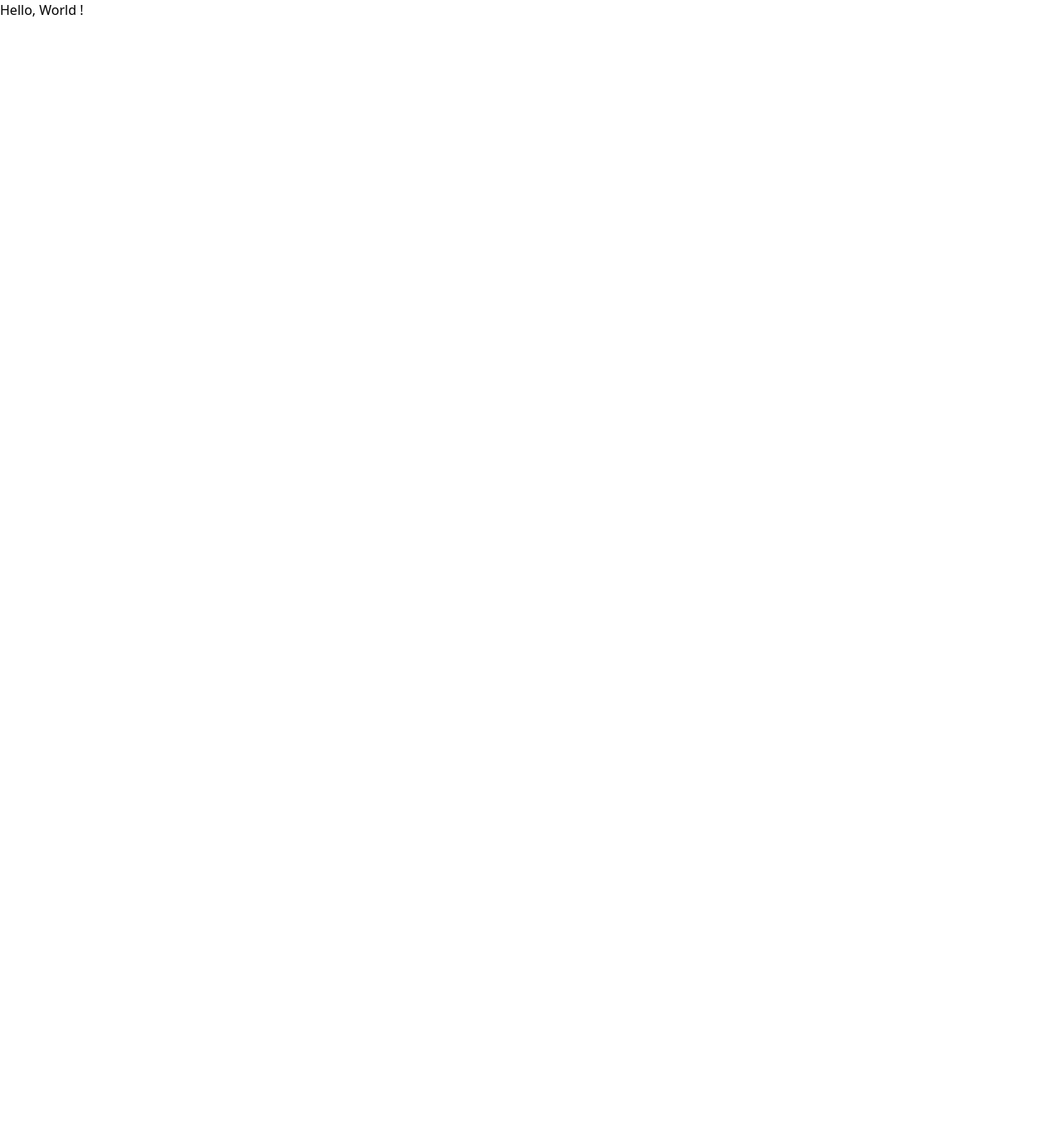
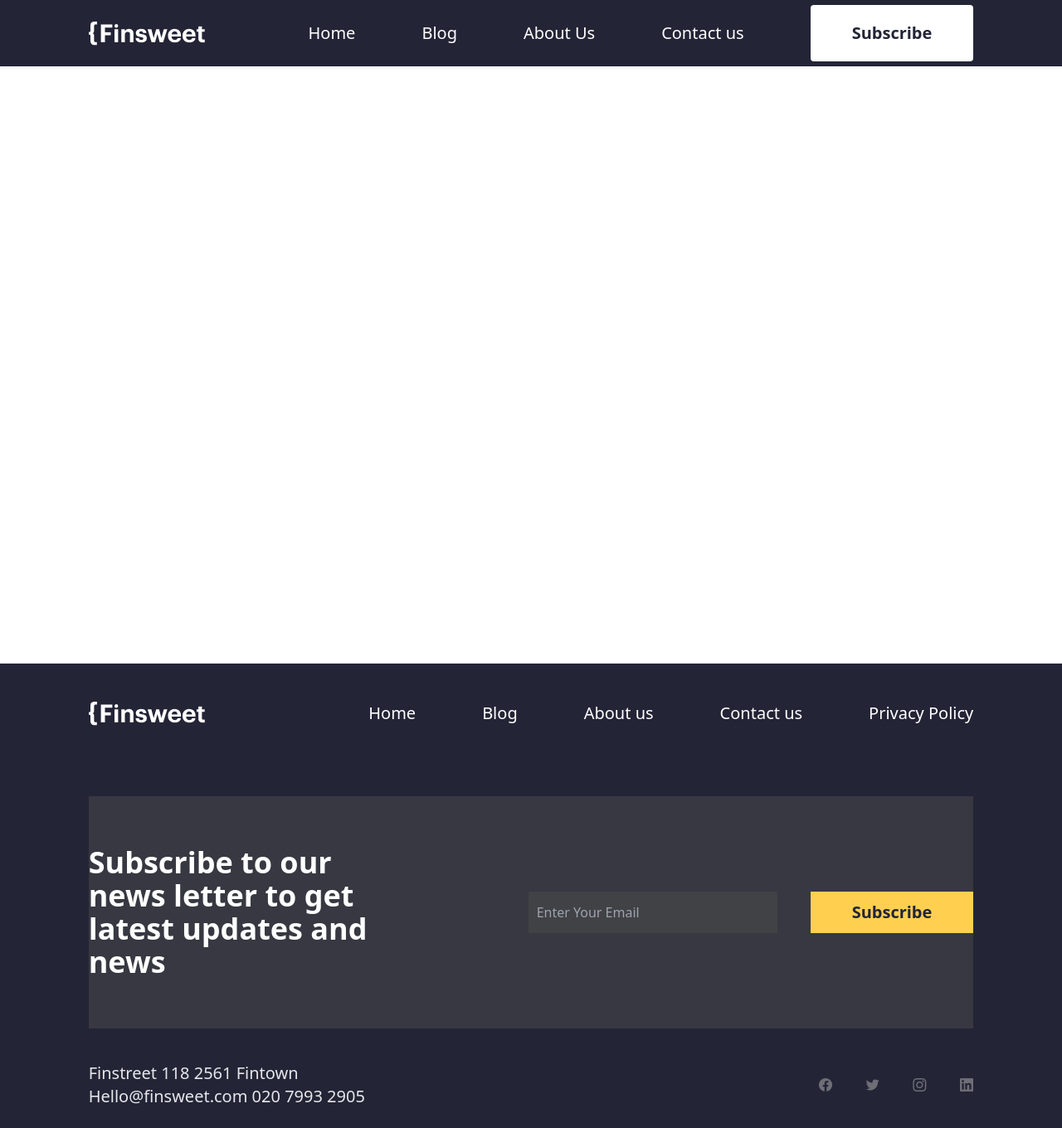
Before and after one commit to muqimovdev/Finsweet-2, a website: page src/index.html in a window 1280 px wide. Shown: the whole page at 83% size. Before the commit the page ends 800 px from the top, so only its background shows below. Drawn offline with Linux system fonts and the light colour scheme.

Commit message:
header x footer finished

```diff
--- a/src/index.html
+++ b/src/index.html
@@ -5,17 +5,67 @@
     <meta charset="UTF-8">
     <meta name="viewport" content="width=device-width, initial-scale=1.0">
     <title>Finsweet | Team Work</title>
+    <link rel="shortcut icon" href="./img/Logo.png" type="image/x-icon">
     <link rel="stylesheet" href="./output.css">
+    <link rel="stylesheet" href="index.css">
     <link rel="stylesheet" href="https://cdnjs.cloudflare.com/ajax/libs/font-awesome/6.5.2/css/all.min.css"
         integrity="sha512-SnH5WK+bZxgPHs44uWIX+LLJAJ9/2PkPKZ5QiAj6Ta86w+fsb2TkcmfRyVX3pBnMFcV7oQPJkl9QevSCWr3W6A=="
         crossorigin="anonymous" referrerpolicy="no-referrer" />
 </head>
 
 <body>
-    <h1>Hello, World !</h1>
-
-
-
+    <header class="w-full h-screen">
+        <nav>
+            <div class="container w-10/12 flex justify-between items-center mx-auto">
+                <img src="./img/Logo.png" alt="Logo">
+                <div class="flex gap-20">
+                    <ul class="flex gap-20 items-center">
+                        <li class="text-white text-xl"><a href="#">Home</a></li>
+                        <li class="text-white text-xl"><a href="#">Blog</a></li>
+                        <li class="text-white text-xl"><a href="#">About Us</a></li>
+                        <li class="text-white text-xl"><a href="#">Contact us</a></li>
+                    </ul>
+                    <button class="text-xl font-semibold">Subscribe</button>
+                </div>
+            </div>
+        </nav>
+        <div class="container w-10/12 mx-auto">
+        </div>
+    </header>
+    <footer class="w-full">
+        <div class="container w-10/12 mx-auto">
+            <nav class="w-full items-center flex justify-between mb-10">
+                <img src="./img/Logo.png" alt="Logo">
+                <ul class="flex gap-20">
+                    <li class="text-white text-xl font-medium">Home</li>
+                    <li class="text-white text-xl font-medium">Blog</li>
+                    <li class="text-white text-xl font-medium">About us</li>
+                    <li class="text-white text-xl font-medium">Contact us</li>
+                    <li class="text-white text-xl font-medium">Privacy Policy</li>
+                </ul>
+            </nav>
+            <div class="content w-full flex items-center justify-center gap-40 mb-10">
+                <h1 class="text-4xl w-5/12 text-white font-bold">Subscribe to our news letter to get latest updates and
+                    news</h1>
+                <div class="flex gap-10">
+                    <input type="text" placeholder="Enter Your Email">
+                    <button class="text-xl font-bold">Subscribe</button>
+                </div>
+            </div>
+            <div class="contact flex items-center justify-between">
+                <div class="title">
+                    <h3 class="text-xl text-gray-200">Finstreet 118 2561 Fintown</h3>
+                    <h3 class="text-xl text-gray-200">Hello@finsweet.com 020 7993 2905</h3>
+                </div>
+                <div class="flex gap-10">
+                    <img src="./img/facebook.png" alt="">
+                    <img src="./img/twitter.png" alt="">
+                    <img src="./img/instagram.png" alt="">
+                    <img src="./img/linked-in.png" alt="">
+                </div>
+            </div>
+        </div>
+    </footer>
 </body>
 
 </html>
--- /dev/null
+++ b/src/index.scss
@@ -0,0 +1,54 @@
+header {
+    nav {
+        background-color: rgba(35, 37, 54, 1);
+        height: 10vh;
+
+        .container {
+            height: 10vh;
+
+            .flex {
+                button {
+                    padding: 20px 50px;
+                    background-color: #ffffff;
+                    border-radius: 4px;
+                    color: rgba(35, 37, 54, 1);
+                }
+            }
+        }
+    }
+}
+
+footer {
+    height: 70vh;
+    background-color: rgba(35, 37, 54, 1);
+
+    .container {
+        nav {
+            height: 15vh;
+        }
+
+        .content {
+            height: 35vh;
+            background-color: rgba(76, 76, 76, 0.5);
+
+            .flex {
+                input {
+                    background-color: rgba(76, 76, 76, 0.5);
+                    padding: 10px;
+                    width: 300px;
+                    height: 50px;
+                }
+
+                input:focus {
+                    outline: none;
+                }
+
+                button {
+                    background-color: rgba(255, 208, 80, 1);
+                    padding: 10px 50px;
+                    color: rgba(35, 37, 54, 1);
+                }
+            }
+        }
+    }
+}
```
Also changed, not shown: src/img/Logo.png (added), src/img/facebook.png (added), src/img/instagram.png (added), src/img/linked-in.png (added), src/img/twitter.png (added), src/index.css (added), src/output.css, 1 other file.
